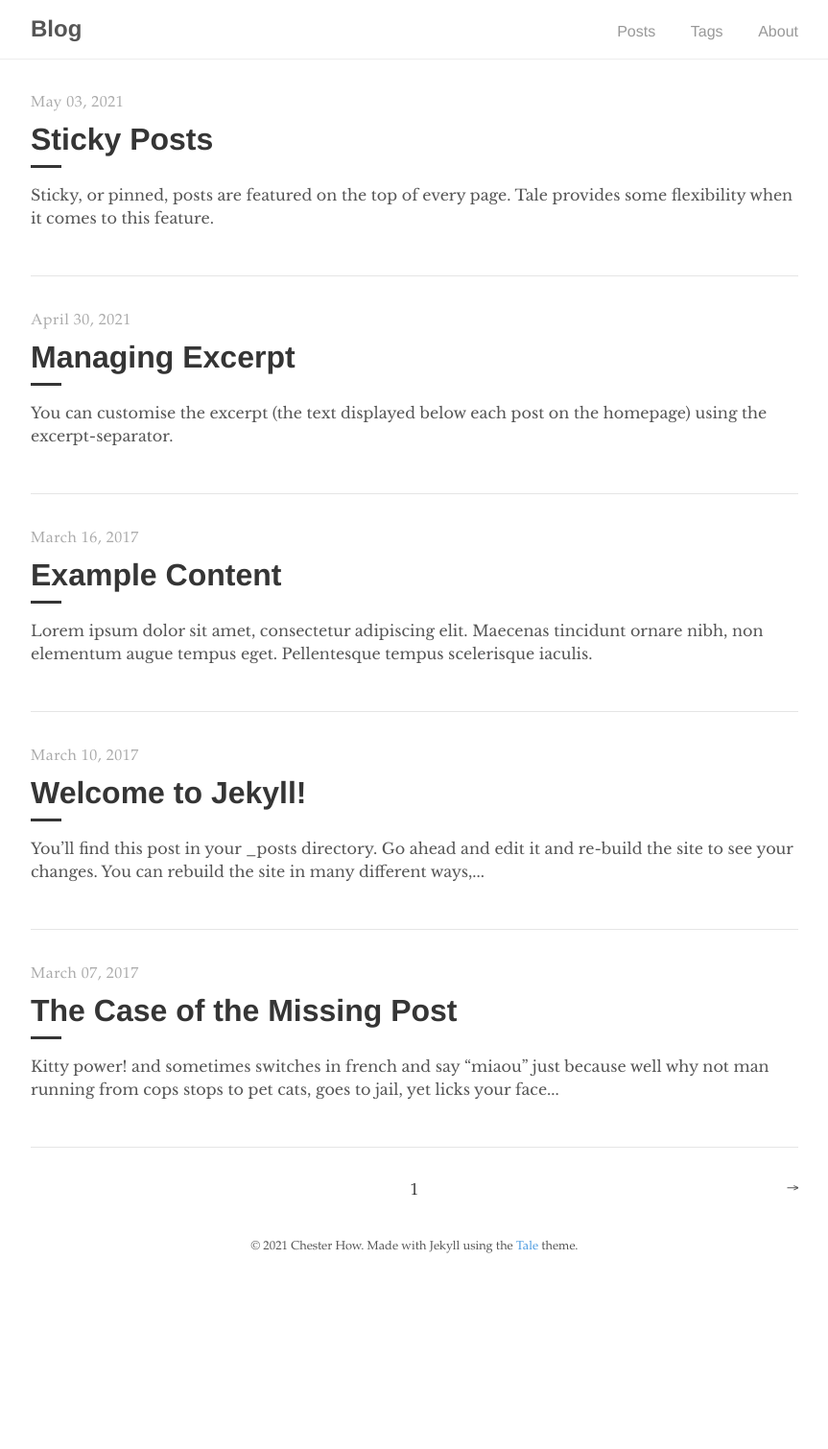
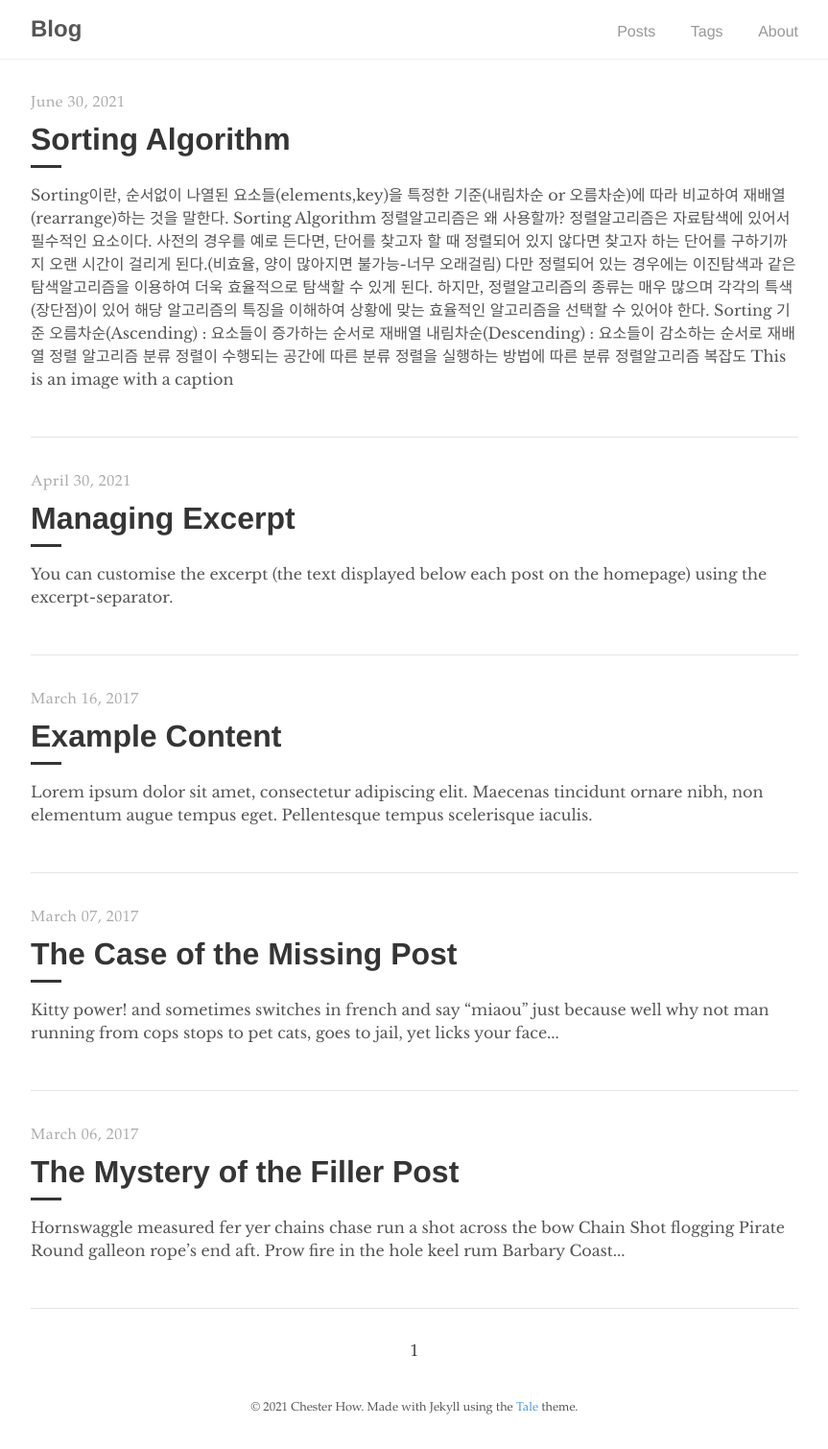
Before and after one commit to Sanghun-Gwon/Sanghun-Gwon.github.io, a Jekyll site: the page built from index.html, in a window 1280 px wide. Shown: the whole page at 96% size, without its empty margins (208-1071 px from the left). Built offline with Jekyll 4.4.1, drawn with Linux system fonts in a browser that asks for light colours; the list of posts is cut into pages by our own code; before the commit the page ends 1342 px from its top, so only the background shows below that.

Commit message:
add image

```diff
--- a/_posts/2017-03-10-welcome-to-jekyll.md
+++ /dev/null
@@ -1,26 +0,0 @@
----
-layout: post
-title:  "Welcome to Jekyll!"
-author: "Jekyll"
-tags: Jekyll
----
-
-You’ll find this post in your `_posts` directory. Go ahead and edit it and re-build the site to see your changes. You can rebuild the site in many different ways, but the most common way is to run `jekyll serve`, which launches a web server and auto-regenerates your site when a file is updated.
-
-To add new posts, simply add a file in the `_posts` directory that follows the convention `YYYY-MM-DD-name-of-post.ext` and includes the necessary front matter. Take a look at the source for this post to get an idea about how it works.
-
-Jekyll also offers powerful support for code snippets: like these
-
-{% highlight ruby %}
-def print_hi(name)
-  puts "Hi, #{name}"
-end
-print_hi('Tom')
-#=> prints 'Hi, Tom' to STDOUT.
-{% endhighlight %}
-
-Check out the [Jekyll docs][jekyll-docs] for more info on how to get the most out of Jekyll. File all bugs/feature requests at [Jekyll’s GitHub repo][jekyll-gh]. If you have questions, you can ask them on [Jekyll Talk][jekyll-talk].
-
-[jekyll-docs]: https://jekyllrb.com/docs/home
-[jekyll-gh]:   https://github.com/jekyll/jekyll
-[jekyll-talk]: https://talk.jekyllrb.com/
--- a/_posts/2021-05-03-sticky-posts.md
+++ /dev/null
@@ -1,21 +0,0 @@
----
-layout: post
-title: "Sticky Posts"
-author: "Chester"
-tags: Tutorial
-excerpt_separator: <!--more-->
----
-
-Sticky, or pinned, posts are featured on the top of every page. Tale provides some flexibility when it comes to this feature.<!--more--> There is no limit on the number of sticky posts you can have. Although do note that each page will show all your sticky posts + the paginated posts. So if you have 4 sticky posts and 5 posts per page, each page can display up to 9 posts.
-
-## Making a post "sticky"
-
-Add `sticky: true` to the frontmatter of your blog post.
-
-### Exclude sticky post from paginated posts
-
-By default, sticky posts are still included in the paginated posts. To exclude a sticky post from paginated posts, add `hidden: true` to the frontmatter of that blog post.
-
-## Example
-
-See the ["Introducing Tale" post](https://github.com/chesterhow/tale/blob/master/_posts/2017-03-29-introducing-tale.md).
--- /dev/null
+++ b/_posts/2021-06-30-Sorting-Algorithm.md
@@ -0,0 +1,38 @@
+---
+layout: post
+title: "Sorting Algorithm"
+author: "Sanghun"
+tags: Algorithm
+excerpt_separator: <!--more-->
+---
+
+> **Sorting**이란, 순서없이 나열된 요소들(elements,key)을 특정한 기준(내림차순 or 오름차순)에 따라 비교하여 재배열(rearrange)하는 것을 말한다.
+
+# Sorting Algorithm
+
+정렬알고리즘은 왜 사용할까?
+정렬알고리즘은 자료탐색에 있어서 필수적인 요소이다.
+
+**사전**의 경우를 예로 든다면, 단어를 찾고자 할 때 정렬되어 있지 않다면 찾고자 하는 단어를 구하기까지 오랜 시간이 걸리게 된다.(**비효율**, 양이 많아지면 불가능-너무 오래걸림)
+
+다만 정렬되어 있는 경우에는 이진탐색과 같은 탐색알고리즘을 이용하여 더욱 **효율적**으로 탐색할 수 있게 된다.
+
+하지만, 정렬알고리즘의 종류는 매우 많으며 각각의 특색(장단점)이 있어 해당 알고리즘의 특징을 이해하여 상황에 맞는 효율적인 알고리즘을 선택할 수 있어야 한다.
+
+## Sorting 기준
+1. 오름차순(Ascending) : 요소들이 증가하는 순서로 재배열
+2. 내림차순(Descending) : 요소들이 감소하는 순서로 재배열
+
+
+
+## 정렬 알고리즘 분류
+
+1. 정렬이 **수행되는 공간**에 따른 분류
+2. 정렬을 **실행하는 방법**에 따른 분류
+
+
+
+### 정렬알고리즘 복잡도
+
+![Image with caption](https://placehold.it/700x400 "Image with caption")
+_This is an image with a caption_
```
Also changed, not shown: _pages/about.md (+2 -4 lines), _posts/2017-03-05-pagination-post.md (deleted, +0 -8 lines), img/sorting-algorithm/sorting_complexity.png (added), img/sorting-algorithm/sorting_speed.gif (added).
